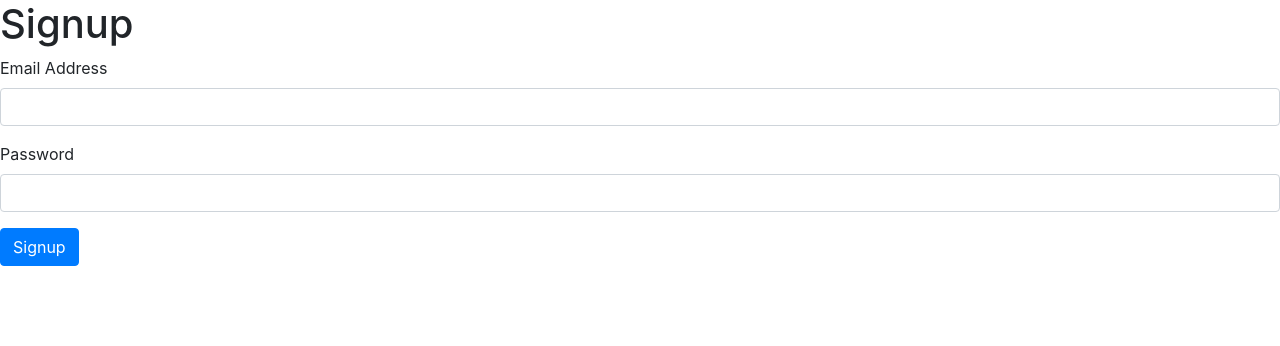
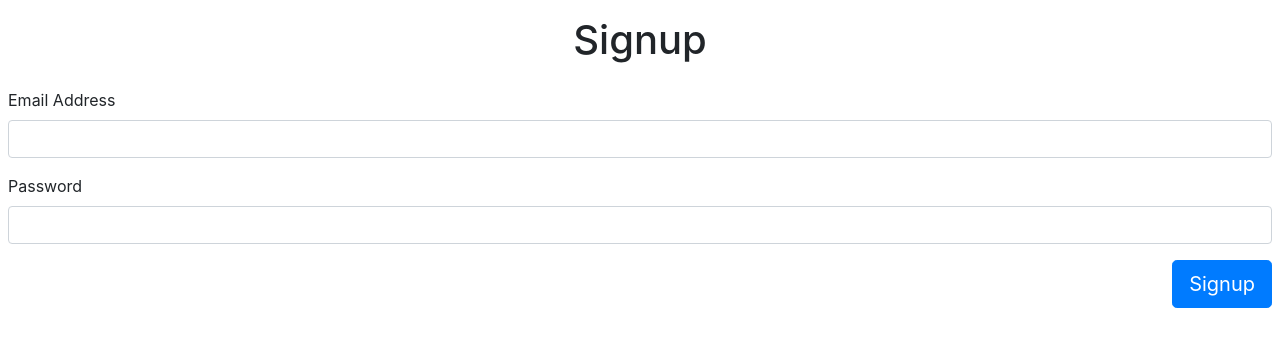
Before and after one commit to VaggelisKa/nextjs-microservices, a Next.js app: page /auth/signup in a window 1280 px wide. Shown: the top 346 px of the page. Built offline with nearby package versions, Linux system fonts and the light colour scheme.

Commit message:
Successful signup using axios

```diff
--- a/package.json
+++ b/package.json
@@ -12,6 +12,7 @@
   "author": "",
   "license": "ISC",
   "dependencies": {
+    "axios": "^0.21.1",
     "bootstrap": "^4.6.0",
     "next": "^10.0.9",
     "react": "^17.0.2",
--- a/pages/auth/signup.js
+++ b/pages/auth/signup.js
@@ -1,19 +1,26 @@
 import React, { useState } from 'react';
+import axios from 'axios';
+
 
 export default () => {
   const [email, setEmail] = useState('');
   const [password, setPassword] = useState('');
 
-  const handleSubmit = (e) => {
+  const handleSubmit = async (e) => {
     e.preventDefault();
 
-    console.log(email + ' ' + password);
+    const res = await axios.post('/api/users/signup', {
+      email,
+      password
+    });
+
+    console.log(res.data);
   }
 
   return (
     <form onSubmit={handleSubmit}>
-      <h1>Signup</h1>
-      <div className="form-group">
+      <h1 className="text-center py-3">Signup</h1>
+      <div className="form-group px-2">
         <label>Email Address</label>
         <input
           value={email}
@@ -22,7 +29,7 @@ export default () => {
           onChange={ (e) => setEmail(e.target.value) }
         />
       </div>
-      <div className="form-group">
+      <div className="form-group px-2">
         <label>Password</label>
         <input
           value={password}
@@ -31,9 +38,11 @@ export default () => {
           onChange={ (e) => setPassword(e.target.value) }
         />
       </div>
-      <button className="btn btn-primary" type="submit">
-        Signup
-      </button>
+      <div className="d-flex justify-content-end pr-2">
+        <button className="btn btn-lg btn-primary" type="submit">
+          Signup
+        </button>
+      </div>
     </form>
   );
 };
```
Also changed, not shown: 1 other file (tests, documents, lock files or other folders).
